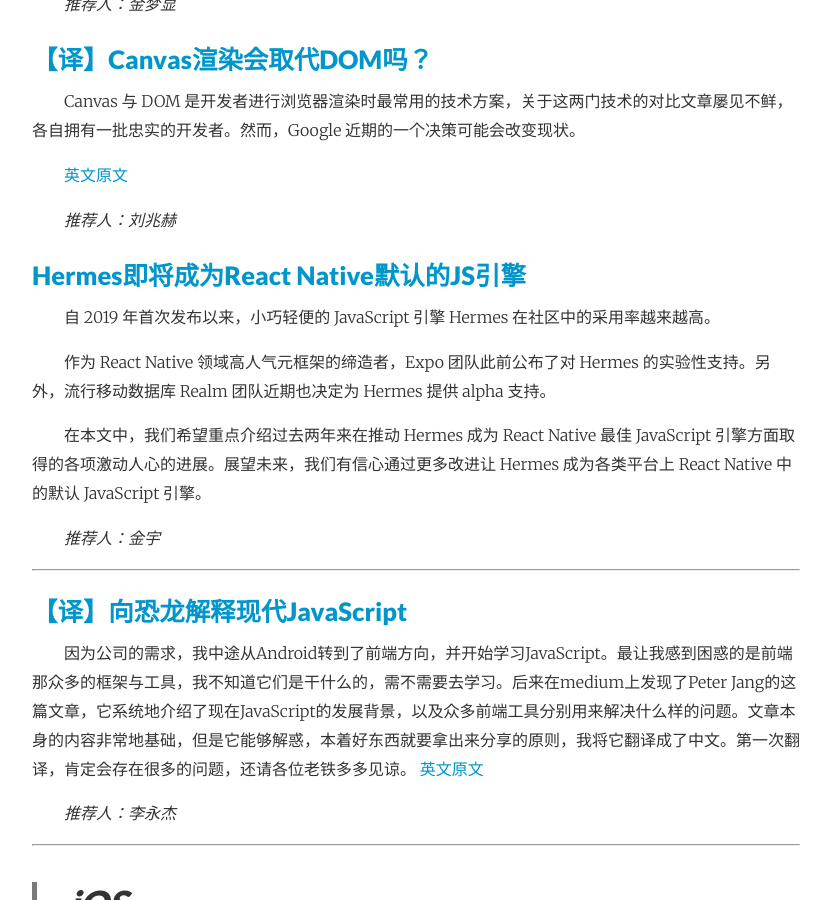
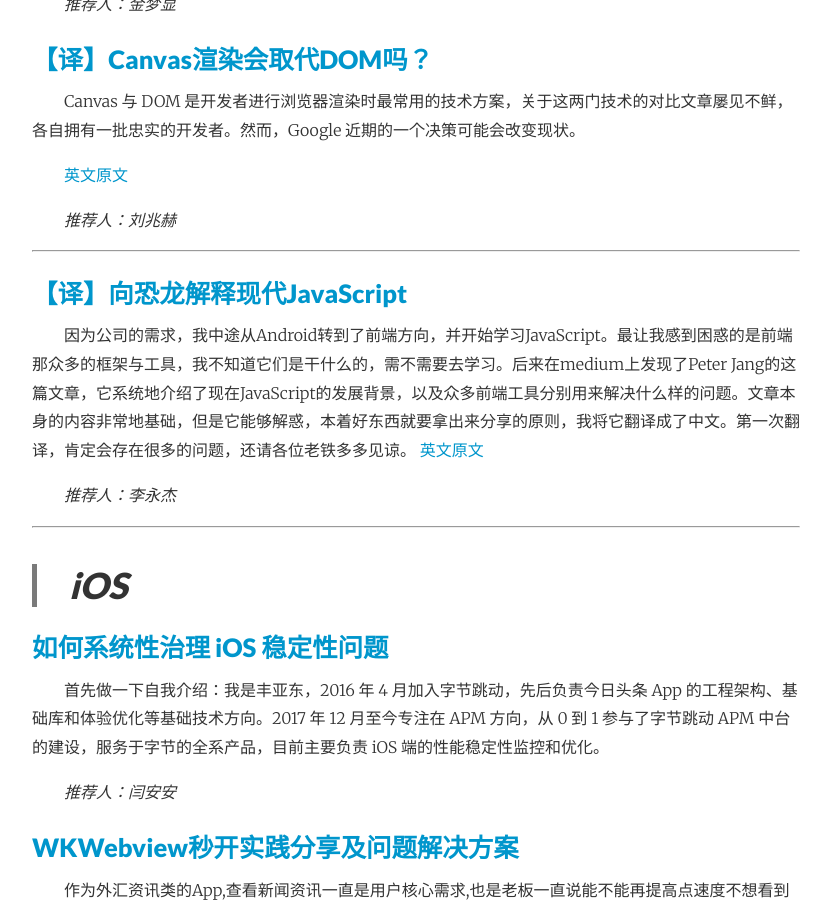
Before and after one commit to yoocky/monthly, a Jekyll site: the page built from _posts/2021-11-01-202111期.md, in a window 1280 px wide and 900 px high, scrolled down 741 px. Shown: the whole window, without its empty margins (224-1055 px from the left). Built offline with Jekyll 4.4.1, drawn with Linux system fonts in a browser that asks for light colours; nearby versions of some CDN libraries.

Commit message:
feat(post): add 202111

```diff
--- a/_posts/2021-11-01-202111期.md
+++ b/_posts/2021-11-01-202111期.md
@@ -28,16 +28,6 @@
 [英文原文](https://medium.com/young-coder/the-future-web-will-canvas-rendering-replace-the-dom-847be872884c)
 
 *推荐人：刘兆赫*
-
-#### [Hermes即将成为React Native默认的JS引擎](https://mp.weixin.qq.com/s/1Zlj2bmKJngU2z8-l4uNFw)
-
-自 2019 年首次发布以来，小巧轻便的 JavaScript 引擎 Hermes 在社区中的采用率越来越高。
-
-作为 React Native 领域高人气元框架的缔造者，Expo 团队此前公布了对 Hermes 的实验性支持。另外，流行移动数据库 Realm 团队近期也决定为 Hermes 提供 alpha 支持。
-
-在本文中，我们希望重点介绍过去两年来在推动 Hermes 成为 React Native 最佳 JavaScript 引擎方面取得的各项激动人心的进展。展望未来，我们有信心通过更多改进让 Hermes 成为各类平台上 React Native 中的默认 JavaScript 引擎。
-
-*推荐人：金宇*
 
 ---
 
```
